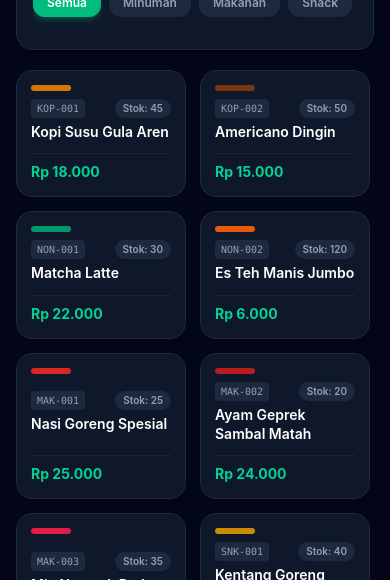
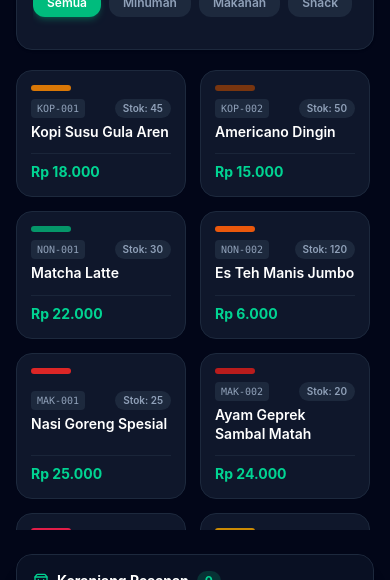
Before and after one commit to coolkids16/KasirPro-58mm, a React (Vite) app: page / in a window 390 px wide. Both pictures are taken after a click on the button "Kasir". Shown: the part 228-808 px from the top of the page. Built offline with nearby package versions, Linux system fonts and the light colour scheme; no server answers; the database is empty.

Commit message:
refactor: improve POS screen layout and scroll behavior
Adjust container sizing and scrolling properties to improve responsiveness and usability on mobile and desktop viewports.

```diff
--- a/src/components/PosScreen.tsx
+++ b/src/components/PosScreen.tsx
@@ -315,7 +315,7 @@ export const PosScreen: React.FC<PosScreenProps> = ({
   };
 
   return (
-    <div className="max-w-[1550px] mx-auto p-4 sm:p-6 lg:p-8 flex flex-col lg:flex-row gap-6">
+    <div className="min-h-screen w-full max-w-[1550px] mx-auto p-4 sm:p-6 lg:p-8 flex flex-col lg:flex-row gap-6 overflow-y-auto pb-24 sm:pb-28 lg:pb-16 scroll-smooth">
 
       {/* LEFT SECTION: Product Catalog Grid & Search */}
       <div className="flex-1 flex flex-col">
@@ -397,7 +397,7 @@ export const PosScreen: React.FC<PosScreenProps> = ({
         </div>
 
         {/* Product Cards Grid */}
-        <div className="grid grid-cols-2 sm:grid-cols-3 xl:grid-cols-4 gap-3.5 overflow-y-auto max-h-[calc(100vh-280px)] pr-1">
+        <div className="grid grid-cols-2 sm:grid-cols-3 xl:grid-cols-4 gap-3.5 overflow-y-auto max-h-[460px] lg:max-h-[calc(100vh-280px)] pr-1 elegant-scrollbar overscroll-contain scroll-smooth">
           {filteredProducts.map(product => {
             const outOfStock = product.stock <= 0;
             const inCart = cart.find(i => i.product.id === product.id);
@@ -467,7 +467,7 @@ export const PosScreen: React.FC<PosScreenProps> = ({
       </div>
 
       {/* RIGHT SECTION: Cart & Payment Checkout Panel */}
-      <div className="w-full lg:w-[440px] xl:w-[480px] bg-slate-900 border border-slate-800 rounded-2xl flex flex-col shadow-xl overflow-hidden">
+      <div className="w-full lg:w-[440px] xl:w-[480px] bg-slate-900 border border-slate-800 rounded-2xl flex flex-col shadow-xl overflow-hidden lg:sticky lg:top-20 lg:max-h-[calc(100vh-6rem)] lg:overflow-y-auto scroll-smooth">
 
         {/* Cart Header */}
         <div className="p-4 border-b border-slate-800 flex items-center justify-between bg-slate-950/40">
@@ -491,7 +491,7 @@ export const PosScreen: React.FC<PosScreenProps> = ({
         </div>
 
         {/* Cart Items List */}
-        <div className="flex-1 p-3 overflow-y-auto max-h-[300px] min-h-[180px] space-y-2">
+        <div className="flex-1 p-3 overflow-y-auto max-h-[260px] sm:max-h-[320px] min-h-[160px] space-y-2 overscroll-contain elegant-scrollbar scroll-smooth">
           {cart.length === 0 ? (
             <div className="h-full flex flex-col items-center justify-center text-slate-500 py-10">
               <ShoppingBag className="w-10 h-10 mb-2 opacity-30" />
@@ -652,7 +652,7 @@ export const PosScreen: React.FC<PosScreenProps> = ({
         </div>
 
         {/* Payment Methods & Cash Register Input */}
-        <div className="p-4 border-t border-slate-800 space-y-3 bg-slate-900">
+        <div className="p-4 sm:p-5 border-t border-slate-800 space-y-3.5 bg-slate-900 pb-8 sm:pb-10">
           <div className="grid grid-cols-3 gap-2">
             <button
               onClick={() => handleSelectPaymentMethod('cash')}
@@ -762,14 +762,16 @@ export const PosScreen: React.FC<PosScreenProps> = ({
           )}
 
           {/* Action Button: Checkout & Print */}
+          <div className="pt-2 pb-3 sm:pb-5">
             <button
               onClick={handleCheckout}
               disabled={cart.length === 0 || isProcessing || (paymentMethod === 'cash' && cashGiven < grandTotal)}
-            className="w-full py-3 px-4 bg-gradient-to-r from-emerald-500 to-teal-600 hover:from-emerald-400 hover:to-teal-500 disabled:opacity-40 text-white font-bold rounded-xl shadow-lg shadow-emerald-500/20 flex items-center justify-center gap-2 text-sm transition-all"
+              className="w-full py-3.5 px-4 bg-gradient-to-r from-emerald-500 to-teal-600 hover:from-emerald-400 hover:to-teal-500 disabled:opacity-40 text-white font-bold rounded-xl shadow-lg shadow-emerald-500/20 flex items-center justify-center gap-2 text-sm transition-all active:scale-[0.99]"
             >
               <ReceiptText className="w-4 h-4" />
               {isProcessing ? 'Menyimpan...' : 'Bayar & Cetak Struk 58mm'}
             </button>
+          </div>
         </div>
       </div>
 
```
Lines whose indentation alone changed are shown as unchanged.
